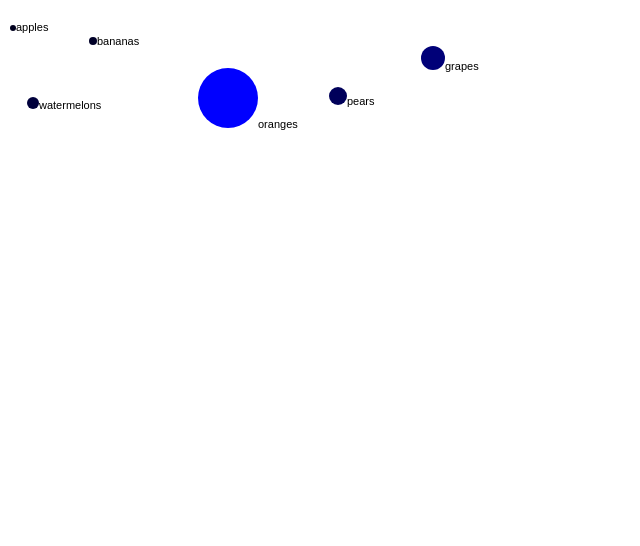
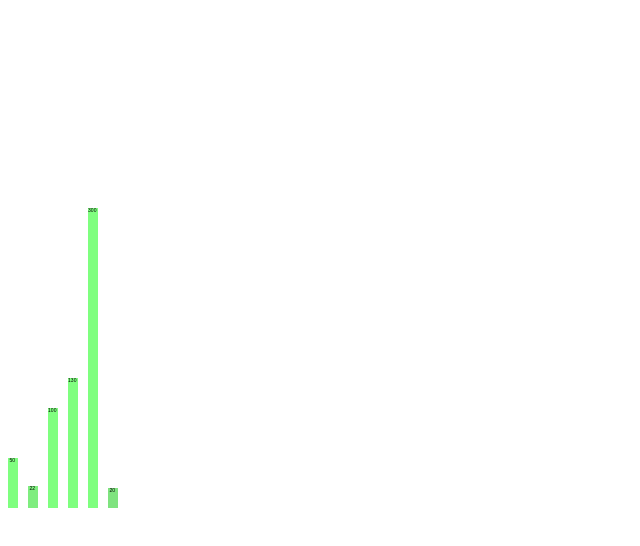
Before and after one commit to lsh1931/lsh1931.github.io, a plain HTML site: page Index.html in a window 1280 px wide. Shown: the whole page, without its empty margins (0-640 px from the left). Drawn offline with nearby package versions, Linux system fonts and the light colour scheme.

Commit message:
publish initial test

```diff
--- a/Index.html
+++ b/Index.html
@@ -2,7 +2,7 @@
 <html lang="en">
 	<head>
 		<meta charset="utf-8">
-		<title>D3: A simple scatterplot with value labels</title>
+		<title>D3: SVG bar chart with value labels (centered)</title>
 		<script type="text/javascript" src="../d3.js"></script>
 		<style type="text/css">
 			/* No style rules here yet */
@@ -10,23 +10,16 @@
 	</head>
 	<body>
 		<script type="text/javascript">
+            //ASSIGNMENT: familiarizing youself with drawing in svg
+            //1. change the bar chart orientation so that it is horizontal(bars go across) instead of vertical, changing the placement of text as well to keep the number labels at the end of each bar
+            //2. change the bar chart colors so that instead of shades of blue, the colors are shades of red or green. (r,g,b)
 
-            //ASSIGNMENT:
-            //1. apply a color scale similar to the bar graph in the file 19 example to the circles based on their radius
-            //2. change the label text from "label here" to the name of the fruit from the dataset - apples, etc.
+			//Width and height
 
-			//Width and height of svg
-			var w = 500;
-			var h = 200;
-
-			var dataset = [
-        {label:"apples",x:5,y:20,r:3},
-        {label:"oranges",x:220,y:90,r:30},
-        {label:"grapes",x:425,y:50,r:12},
-        {label:"bananas",x:85,y:33,r:4},
-        {label:"watermelons",x:25,y:95,r:6},
-        {label:"pears",x:330,y:88,r:9}
-      ]
+			var dataset = [ 50,22, 100, 130,300,20];
+			var w=500
+			var h=500
+			var barPadding = 1
 
 			//Create SVG element
 			var svg = d3.select("body")
@@ -34,40 +27,53 @@
 						.attr("width", w)
 						.attr("height", h);
 
-			svg.selectAll("circle")
+			svg.selectAll("rect")
 			   .data(dataset)
 			   .enter()
-			   .append("circle")
-			   .attr("cx", function(d) {
-			   		return d.x;
+			   .append("rect")
+                //HINT: start by switching the x and y values with eachother, and the width and height values with eachother.
+                        //then adjust the y values such that they align on the bottom.
+			   .attr("x", function(d, i) {
+			   		return i*20
 			   })
-			   .attr("cy", function(d) {
-			   		return d.y;
+			   .attr("y", function(d) {
+			   		return h - d;
 			   })
-			   .attr("r", function(d) {
-			   		return d.r
+			   .attr("width", 10)
+			   .attr("height", function(d) {
+			   		return d
 			   })
-
 			   .attr("fill", function(d) {
-				return "rgb(0, 0, " + Math.round(d.r * 10) + ")";
-			 //ADD YOUR CODE HERE TO CHANGE THE COLOR
-         });
+					return "rgb(0, " + Math.round(d * 10) + ",0)";
+			   })
+         .attr("opacity",.5);
 
 	svg.selectAll("text")
 	   .data(dataset)
 	   .enter()
 	   .append("text")
 	   .text(function(d) {
-				  return d.label //ADD HERE TO CHANGE THE LABEL
+	   		return d;
 	   })
-			   .attr("x", function(d) {
-			   		return d.x+d.r;
+	   .attr("x", function(d, i)  {
+	   		return i * 20 - 3.5;
 	   })
 	   .attr("y", function(d) {
-			   		return d.y+d.r;
+	   		return h - d + 5;
 	   })
 	   .attr("font-family", "sans-serif")
-			   .attr("font-size", "11px")
+	   .attr("font-size", "5px")
+
+	  .attr("text-anchor", "middle")
+	   .attr("x", function(d, i) {
+	   return i * 20 - 3.5 + (20 - 3.5 - barPadding) / 2;
+	   })
+	   .attr("y", function(d) {
+	   return h - d + 4;
+	   })
+
+
+
 
 		</script>
 	</body>
```
Also changed, not shown: 1 other file. Lines whose indentation alone changed are shown as unchanged.
